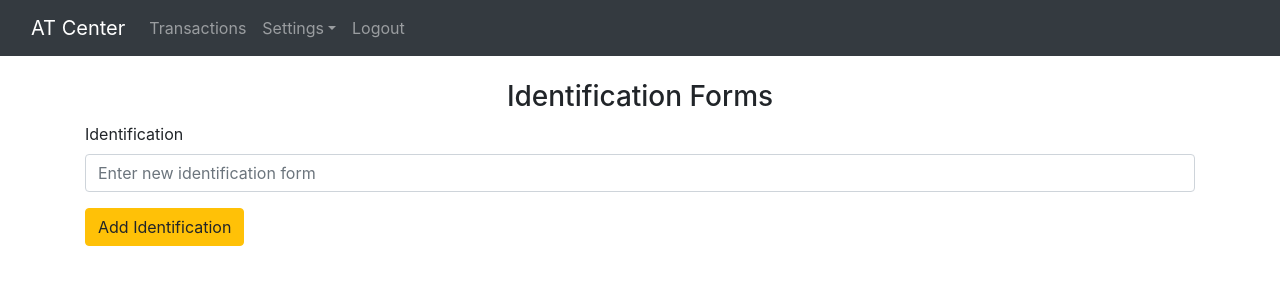
After one commit to ejbertrand/invoicing-recommender, a Flask app: page /identification-config in a window 1280 px wide. The commit adds this page. Shown: the top 300 px of the page. Run offline with Flask 2, Linux system fonts and the light colour scheme; a user stored in the database is signed in; data that the repository does not hold is empty; parts of the project's set-up code (start-up, migrations or seed data) failed here and were passed over; some libraries are stand-ins or nearby versions.

Commit message:
Added Identification's configuration page

```diff
--- a/webapp/static/index.js
+++ b/webapp/static/index.js
@@ -96,6 +96,7 @@ function loadSubservices(content)
       dropdown.add(option);
     }
 }
+
 
 
 
@@ -365,3 +366,22 @@ function deleteService(serviceId) {
 	  console.error(error);
 	});
   }
+
+
+  /***********************************************************************************/
+  /* Function Name: deleteIdentification
+  /* Purpose: 		Deletes an ID type from the list
+  /***********************************************************************************/
+  function deleteIdentification(identification_id) {
+	fetch("/delete-identification", {
+	  method: "POST",
+	  body: JSON.stringify({ identification_id: identification_id }),
+	})
+	.then(response => {
+	  window.location.href = "/identification-config";
+	})
+	.catch(error => {
+	  console.log('Error!');
+	  console.error(error);
+	});
+  }
--- a/webapp/templates/base.html
+++ b/webapp/templates/base.html
@@ -33,6 +33,7 @@
                 <div class="dropdown-menu" aria-labelledby="dropdownMenuLink">
                   <a class="dropdown-item" href="/services-config">Services</a>
                   <a class="dropdown-item" href="/payment-config">Payment Methods</a>
+				  <a class="dropdown-item" href="/identification-config">Identification Forms</a>
                 </div>
             </li>
             <li><a class="nav-item nav-link" id="logout" href="/logout">Logout</a></li>
--- /dev/null
+++ b/webapp/templates/identifications.html
@@ -0,0 +1,50 @@
+{% extends "base.html" %}
+{% block title %}
+	Identification Forms
+{% endblock %}
+{% block content %}
+
+<!-- Form to add Identification type -->
+<form method="POST">
+	<br/>
+	<h3 align="center">Identification Forms</h3>
+	<div class="form-group">
+		<label for="identification-type">Identification</label>
+		<input type="identification-type" class="form-control" id="identification-type" name="identification-type" placeholder="Enter new identification form">
+	</div>
+	<button type="submit" class="btn btn-warning">Add Identification</button>
+</form><br/>
+
+<!-- List of Identification types -->
+<ul class="list-group list-group-flush" id="notes">
+	{% for identification in identifications %}
+	<li class="list-group-item">{{ identification.id_type }}
+		<!-- Identification deletion -->
+    <button type="button" class="close" data-toggle="modal" data-target="#confirm-delete-{{ identification.id }}">
+      <span aria-hidden="true">&times;</span>
+    </button>
+  </li>
+	{% endfor %}
+</ul>
+
+	<!-- ID modals -->
+	{% for identification in identifications %}
+	<div class="modal fade" id="confirm-delete-{{ identification.id }}" tabindex="-1" role="dialog" aria-labelledby="myModalLabel" aria-hidden="true">
+			<div class="modal-dialog">
+					<div class="modal-content">
+							<div class="modal-header">
+								<b>CAUTION!</b>
+	            </div>
+	            <div class="modal-body">
+								Are you sure you want to delete <b>{{ identification.id_type }}</b> as identification form?
+							</div>
+							<div class="modal-footer">
+									<button type="button" class="btn btn-default" data-dismiss="modal">Cancel</button>
+									<a class="btn btn-danger btn-ok" onClick="deleteIdentification({{ identification.id }})">Delete</a>
+							</div>
+					</div>
+			</div>
+	</div>
+	{% endfor %}
+
+{% endblock %}
--- a/webapp/views/views.py
+++ b/webapp/views/views.py
@@ -2,7 +2,7 @@ from flask import Blueprint, render_template, request, flash, jsonify, make_resp
 from flask_login import login_required, current_user
 from sqlalchemy.orm import aliased
 from sqlalchemy.sql import text as SQLQuery
-from ..models import Service, Payment, Transaction, User
+from ..models import Service, Payment, Transaction, User, Identification
 from .. import db
 import json
 import pdfkit
@@ -81,6 +81,28 @@ def configure_payment():
 			flash("Payment method added!", category = "success")
 	all_payments = db.session.query(Payment).all()
 	return render_template("payments.html", user = current_user, payments = all_payments)
+
+
+###################################################################
+# Function:		configure_identification
+# Purpose:		Loads the Payment Config page, and adds a new
+#				payment if called with POST
+# Return vals: 	Rendered HTML of the Payment Config page
+###################################################################
+@views.route("/identification-config", methods = ['GET', 'POST'])
+@login_required
+def configure_identification():
+	if request.method == 'POST':
+		id_type = request.form.get("identification-type")
+		if len(id_type) < 3:
+			flash("The identification form is too short!", category = "error")
+		else:
+			new_identification = Identification(id_type = id_type, id_active = 1)
+			db.session.add(new_identification)
+			db.session.commit()
+			flash("Identification form added!", category = "success")
+	all_identifications = db.session.query(Identification).all()
+	return render_template("identifications.html", user = current_user, identifications = all_identifications)
 
 
 ###################################################################
@@ -436,6 +458,22 @@ def delete_payment():
 	return jsonify({})
 
 
+###################################################################
+# Function:		delete_identification
+# Purpose:		Delete an identification type
+# Return vals: 	Empty JSON
+###################################################################
+@views.route("/delete-identification", methods = ["POST"])
+@login_required
+def delete_identification():
+	identification_dic = json.loads(request.data)
+	identification_id = identification_dic['identification_id']
+	identification = Identification.query.get(identification_id)
+	if identification:
+		db.session.delete(identification)
+		db.session.commit()
+	return jsonify({})
+
 
 
 ###################################################################
```
